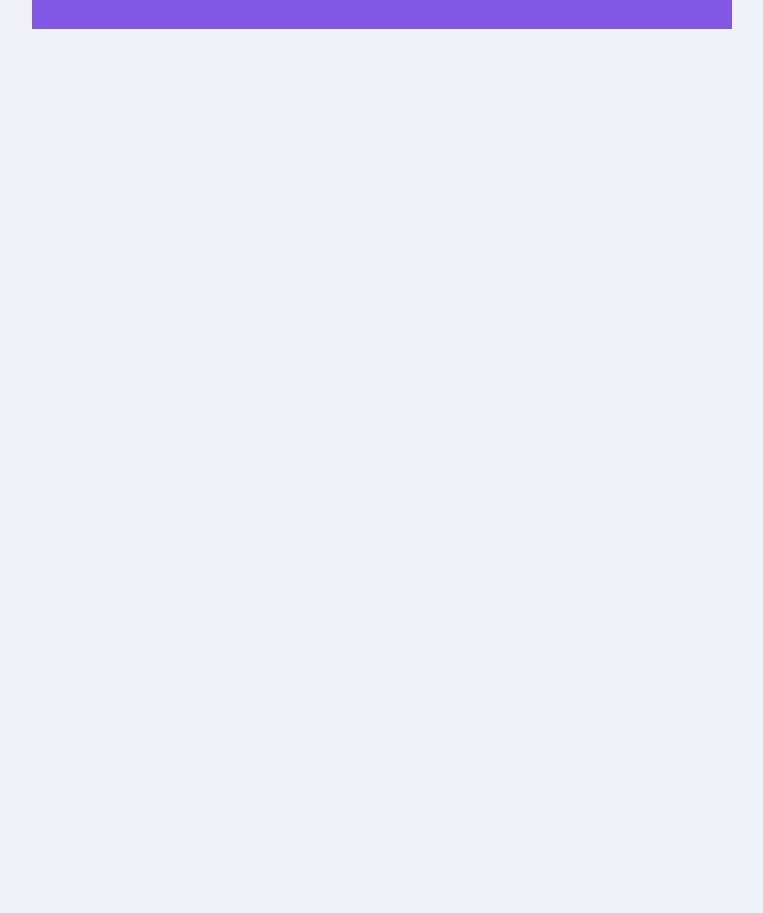
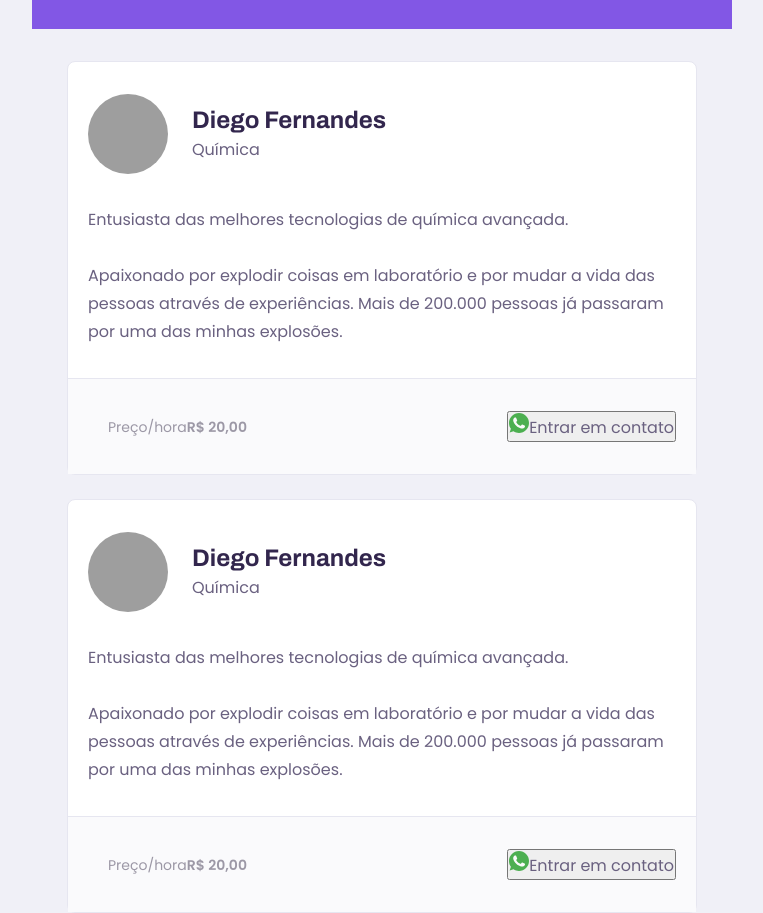
Before and after one commit to WINGLYst4rk/NextLevelWeek, a plain HTML site: page study.html in a window 1280 px wide. Shown: the part 556-1469 px from the top of the page, without its empty margins (258-1021 px from the left). Before the commit the page ends 800 px from the top, so only its background shows below. Drawn offline with Linux system fonts and the light colour scheme; grey boxes are pictures that could not be loaded.

Commit message:
Alterações do main e article

```diff
--- a/study.html
+++ b/study.html
@@ -1,15 +1,15 @@
 <!DOCTYPE html>
 <html lang="pt_br"><!-- lang é um atributo-->
 <head>
-    <meta charset="UTF-8">
-    <meta name="viewport" content="width=device-width, initial-scale=1.0">
+    <meta charset="UTF-8"/>
+    <meta name="viewport" content="width=device-width, initial-scale=1.0"/>
     <title>Proffy | Sua plataforma de estudos online</title>
 
-    <link rel="stylesheet" href="/styles/main.css">
-    <link rel="stylesheet" href="/styles/partials/page-study.css">
+    <link rel="stylesheet" href="/styles/main.css"/>
+    <link rel="stylesheet" href="/styles/partials/page-study.css"/>
 
 
-    <link href="https://fonts.googleapis.com/css2?family=Archivo:wght@400;700&amp;family=Poppins:wght@400;600&amp;display=swap" rel="stylesheet">
+    <link href="https://fonts.googleapis.com/css2?family=Archivo:wght@400;700&amp;family=Poppins:wght@400;600&amp;display=swap" rel="stylesheet"/>
 
 </head>
 <body id="page-study">
@@ -17,9 +17,9 @@
         <header class="page-header">
             <div class="top-bar-container">
                 <a href="/">
-                <img src="/images/icons/back.svg" alt="Voltar">
+                <img src="/images/icons/back.svg" alt="Voltar"/>
                 </a>
-                <img src="/images/logo.svg" alt="Proffy">
+                <img src="/images/logo.svg" alt="Proffy"/>
             </div>
 
             <div class="header-content">
@@ -64,6 +64,50 @@
                 </form>
             </div>
         </header>
+
+        <main>
+            <article class="teacher-item">
+                <header>
+                    <img src="https://avatars2.githubusercontent.com/u/2254731?s=460&amp;u=0ba16a79456c2f250e7579cb388fa18c5c2d7d65&amp;v=4" alt="Diego Fernandes"/>
+
+                    <div>
+                        <strong>Diego Fernandes</strong>
+                        <span>Química</span>
+                    </div>
+
+                </header>
+
+                <p>Entusiasta das melhores tecnologias de química avançada.<br/><br/>Apaixonado por explodir coisas em laboratório e por mudar a vida das pessoas através de experiências. Mais de 200.000 pessoas já passaram por uma das minhas explosões.</p>
+
+                <footer>
+                    <p>Preço/hora<strong>R$ 20,00</strong></p>
+                    <button type="button">
+                        <img src="/images/icons/whatsapp.svg" alt="Whatsapp"/>Entrar em contato
+                    </button>
+                </footer>
+            </article>
+
+            <article class="teacher-item">
+                <header>
+                    <img src="https://avatars2.githubusercontent.com/u/2254731?s=460&amp;u=0ba16a79456c2f250e7579cb388fa18c5c2d7d65&amp;v=4" alt="Diego Fernandes"/>
+
+                    <div>
+                        <strong>Diego Fernandes</strong>
+                        <span>Química</span>
+                    </div>
+
+                </header>
+
+                <p>Entusiasta das melhores tecnologias de química avançada.<br/><br/>Apaixonado por explodir coisas em laboratório e por mudar a vida das pessoas através de experiências. Mais de 200.000 pessoas já passaram por uma das minhas explosões.</p>
+
+                <footer>
+                    <p>Preço/hora<strong>R$ 20,00</strong></p>
+                    <button type="button">
+                        <img src="/images/icons/whatsapp.svg" alt="Whatsapp"/>Entrar em contato
+                    </button>
+                </footer>
+            </article>
+        </main>
     </div>
 </body>
 </html>
--- a/styles/partials/page-study.css
+++ b/styles/partials/page-study.css
@@ -114,3 +114,66 @@
     right: 1.6rem;
     bottom: 0;
 }
+
+#page-study main {
+    margin: 3.2rem auto;
+    width: 90%;
+}
+
+.teacher-item {
+    background-color: var(--color-box-base);
+    border: 1px solid var(--color-line-in-white);
+    border-radius: 0.8rem;
+    margin-top: 2.4rem;
+}
+
+.teacher-item header{
+    padding: 3.2rem 2rem;
+    display: flex;
+    align-items: center;
+}
+
+.teacher-item header img {
+    width: 8rem;
+    height: 8rem;
+    border-radius: 50%;
+}
+
+.teacher-item header div {
+    margin-left: 2.4rem;
+}
+
+.teacher-item header div strong {
+    font: 700 2.4rem Archivo;
+    display: block;
+    color: var(--color-text-title);
+}
+
+.teacher-item header div span {
+    font-size: 1.6rem;
+    display: block;
+    margin-top: 0.4rem;
+}
+
+.teacher-item p {
+    padding: 0 2rem;
+    font-size: 1.6rem;
+    line-height: 2.8rem;
+}
+
+.teacher-item footer {
+    padding: 3.2rem 2rem;
+    background-color: var(--color-box-footer);
+    border-top: 1px solid var(--color-line-in-white);
+    margin-top: 3.2rem;
+
+    display: flex;
+    align-items: center;
+    justify-content: space-between;
+}
+
+.teacher-item footer p {
+    font-size: 1.4rem;
+    line-height: 2.4rem;
+    color: var(--color-text-complement);
+}
```
